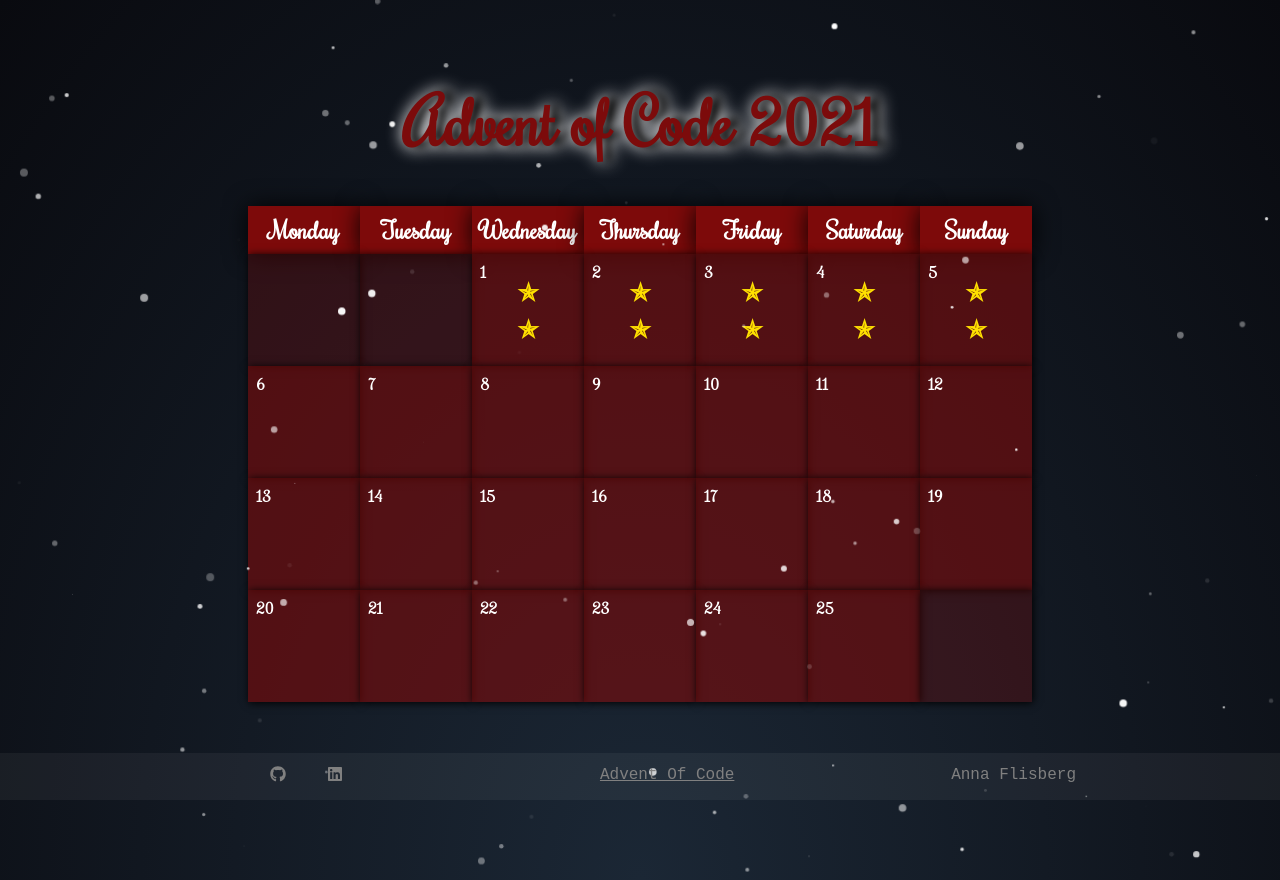
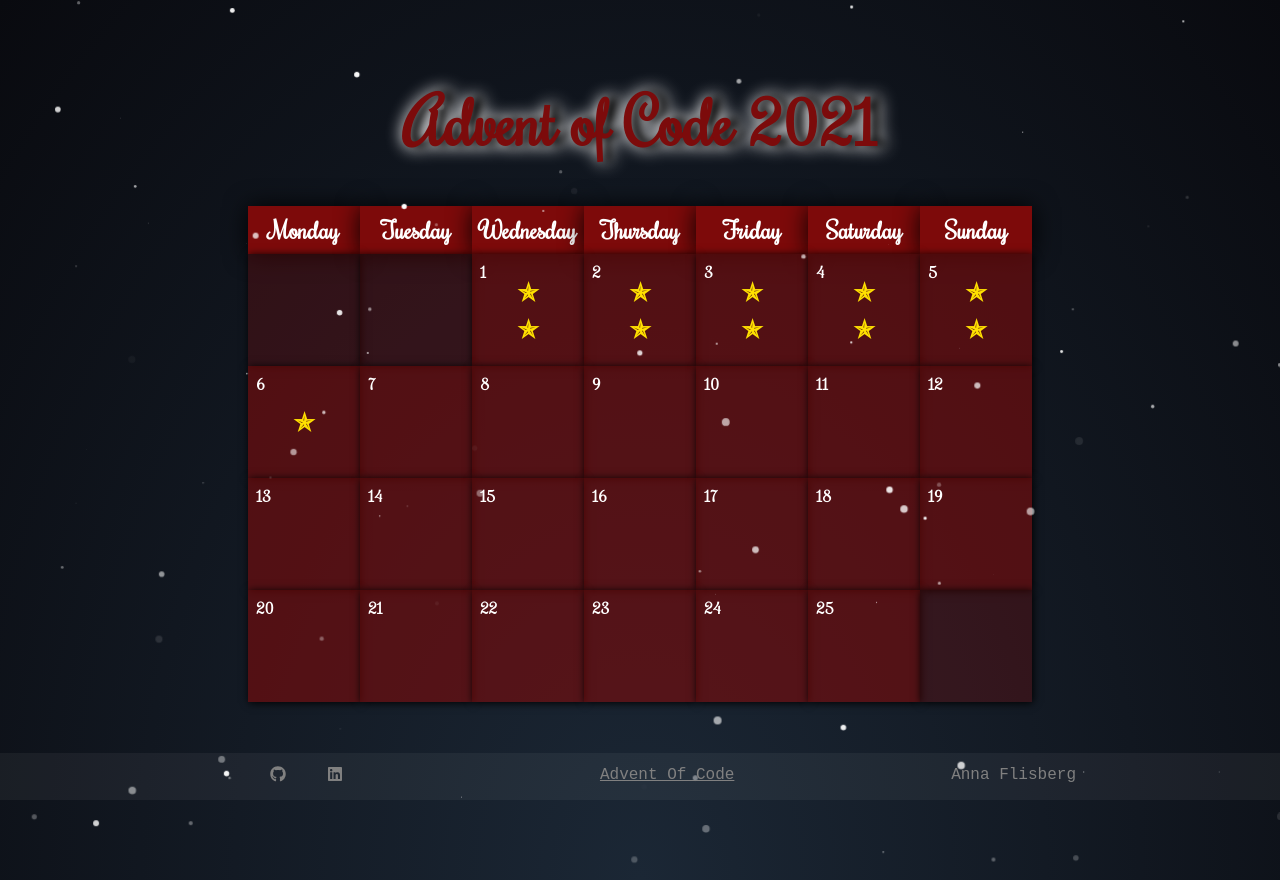
Before and after one commit to anna8810/advent2021, a React (Create React App) app: page / in a window 1280 px wide. Shown: the top 880 px of the page. Built offline with nearby package versions, Linux system fonts and the light colour scheme.

Commit message:
Counted the lanterfished in a suboptimal way :( Got one star on day six

```diff
--- a/src/Code.js
+++ b/src/Code.js
@@ -209,5 +209,27 @@
     }, { first: 0, second: 0})
 
     return { first, second }
+  },
+
+  6: () => {
+    const data = require('./data/input6')
+    const input = data.input
+
+    const fish = [...input]
+
+    let days = 80
+    while (days) {
+      fish.forEach((timer, i) => {
+        fish[i] = timer === 0 ? 6 : timer - 1
+
+        timer === 0 && fish.push(8)
+      })
+
+      days--
+    }
+
+    const first = fish.length
+
+    return { first, second: false }
   }
 }
--- /dev/null
+++ b/src/data/input6.js
@@ -0,0 +1,3 @@
+exports.test = [ 3, 4, 3, 1, 2]
+
+exports.input = [ 4, 1, 1, 4, 1, 1, 1, 1, 1, 1, 1, 1, 3, 4, 1, 1, 1, 3, 1, 3, 1, 1, 1, 1, 1, 1, 1, 1, 1, 3, 1, 3, 1, 1, 1, 5, 1, 2, 1, 1, 5, 3, 4, 2, 1, 1, 4, 1, 1, 5, 1, 1, 5, 5, 1, 1, 5, 2, 1, 4, 1, 2, 1, 4, 5, 4, 1, 1, 1, 1, 3, 1, 1, 1, 4, 3, 1, 1, 1, 1, 1, 1, 1, 1, 1, 1, 1, 1, 1, 1, 1, 5, 1, 1, 2, 1, 1, 1, 1, 1, 1, 1, 2, 4, 4, 1, 1, 3, 1, 3, 2, 4, 3, 1, 1, 1, 1, 1, 2, 1, 1, 1, 1, 2, 5, 1, 1, 1, 1, 2, 1, 1, 1, 1, 1, 1, 1, 2, 1, 1, 4, 1, 5, 1, 3, 1, 1, 1, 1, 1, 5, 1, 1, 1, 3, 1, 2, 1, 2, 1, 3, 4, 5, 1, 1, 1, 1, 1, 1, 5, 1, 1, 1, 1, 1, 1, 1, 1, 3, 1, 1, 3, 1, 1, 4, 1, 1, 1, 1, 1, 2, 1, 1, 1, 1, 3, 2, 1, 1, 1, 4, 2, 1, 1, 1, 4, 1, 1, 2, 3, 1, 4, 1, 5, 1, 1, 1, 2, 1, 5, 3, 3, 3, 1, 5, 3, 1, 1, 1, 1, 1, 1, 1, 1, 4, 5, 3, 1, 1, 5, 1, 1, 1, 4, 1, 1, 5, 1, 2, 3, 4, 2, 1, 5, 2, 1, 2, 5, 1, 1, 1, 1, 4, 1, 2, 1, 1, 1, 2, 5, 1, 1, 5, 1, 1, 1, 3, 2, 4, 1, 3, 1, 1, 2, 1, 5, 1, 3, 4, 4, 2, 2, 1, 1, 1, 1, 5, 1, 5, 2 ]
```
